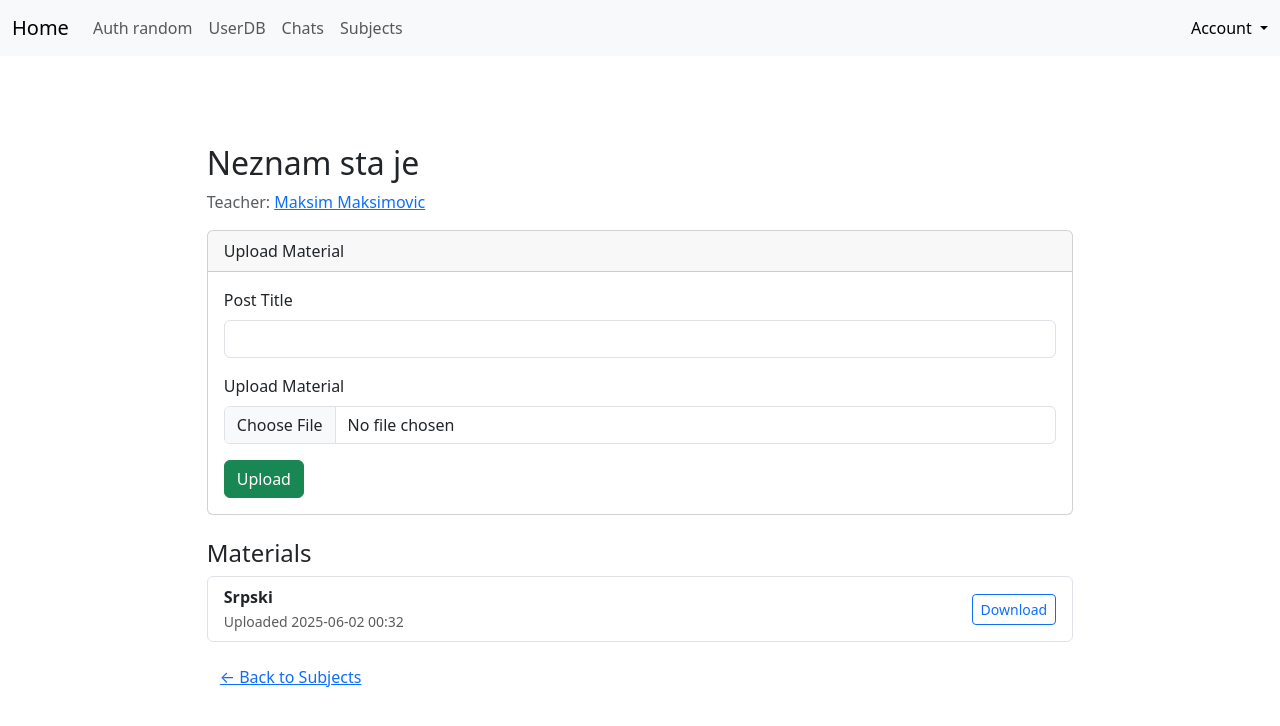
After one commit to AndMihalich/FlaskCollab, a Flask app: page /subjects/3 in a window 1280 px wide. The commit adds this page. Shown: the top 726 px of the page. Run offline with Flask 3, Linux system fonts and the light colour scheme; a user stored in the database is signed in; data comes from the database, SQL or seed files in the repository; both versions use the stored data as it was after the commit; some libraries are stand-ins or nearby versions.

Commit message:
add subjects

```diff
--- a/app/__init__.py
+++ b/app/__init__.py
@@ -21,4 +21,7 @@ def create_app(config='default'):
     from .messenger import messenger as messenger_blueprint
     app.register_blueprint(messenger_blueprint, url_prefix='/messenger')
 
+    from .subjects import subjects as subjects_blueprint
+    app.register_blueprint(subjects_blueprint, url_prefix='/subjects')
+
     return app
--- a/app/models.py
+++ b/app/models.py
@@ -112,6 +112,9 @@ class User(db.Model, UserMixin):
     def is_administrator(self):
         return self.can(Permission.ADMIN)
 
+    def is_professor(self):
+        return self.can(Permission.CREATE)
+
 
 class AnonymousUser(AnonymousUserMixin):
     def can(self, permissions):
@@ -175,3 +178,28 @@ class Message(db.Model):
 
     sender = db.relationship('User', backref='messages')
     room = db.relationship('ChatRoom', backref='messages')
+
+
+subject_students = db.Table('subject_students',
+    db.Column('user_id', db.Integer, db.ForeignKey('users.id')),
+    db.Column('subject_id', db.Integer, db.ForeignKey('subjects.id'))
+)
+
+class Subject(db.Model):
+    __tablename__ = 'subjects'
+    id = db.Column(db.Integer, primary_key=True)
+    name = db.Column(db.String(100), nullable=False)
+    code = db.Column(db.String(10), unique=True, nullable=False)
+    teacher_id = db.Column(db.Integer, db.ForeignKey('users.id'))
+
+    teacher = db.relationship('User', backref='taught_subjects', foreign_keys=[teacher_id])
+    students = db.relationship('User', secondary=subject_students, backref='subjects')
+    posts = db.relationship('SubjectPost', backref='subject', lazy='dynamic')
+
+class SubjectPost(db.Model):
+    __tablename__ = 'subject_posts'
+    id = db.Column(db.Integer, primary_key=True)
+    title = db.Column(db.String(100))
+    filename = db.Column(db.String(200))
+    subject_id = db.Column(db.Integer, db.ForeignKey('subjects.id'))
+    uploaded_at = db.Column(db.DateTime, default=datetime.now)
--- a/app/static/base_script.js
+++ b/app/static/base_script.js
@@ -36,3 +36,17 @@ document.addEventListener('DOMContentLoaded', function() {
         });
     }
 });
+
+document.addEventListener('DOMContentLoaded', function() {
+    var messages = document.getElementById('messages');
+    if (messages) {
+        messages.scrollTop = messages.scrollHeight;
+    }
+});
+
+window.addEventListener('DOMContentLoaded', function() {
+    var chatBottom = document.getElementById('chat-bottom');
+    if (chatBottom) {
+        chatBottom.scrollIntoView({ behavior: 'auto' });
+    }
+});
--- a/app/static/styles.css
+++ b/app/static/styles.css
@@ -27,6 +27,7 @@
     padding-right: 0.25rem;
   }
 }
+
 .center-form {
   display: flex;
   flex-direction: column;
@@ -80,6 +81,9 @@
   max-width: 60%;
   box-shadow: 0 2px 8px rgba(0,0,0,0.05);
   margin-left: 20%;
+  word-break: break-word;
+  overflow-wrap: break-word;
+  white-space: pre-line;
 }
 
 .message-other {
@@ -91,6 +95,9 @@
   max-width: 60%;
   box-shadow: 0 2px 8px rgba(0,0,0,0.05);
   margin-right: 20%;
+  word-break: break-word;
+  overflow-wrap: break-word;
+  white-space: pre-line;
 }
 
 @media (max-width: 600px) {
--- /dev/null
+++ b/app/subjects/__init__.py
@@ -0,0 +1,5 @@
+from flask import Blueprint
+
+subjects = Blueprint('subj', __name__)
+
+from . import views
--- /dev/null
+++ b/app/subjects/forms.py
@@ -0,0 +1,17 @@
+from flask_wtf import FlaskForm
+from wtforms import StringField, SubmitField, FileField
+from wtforms.validators import DataRequired
+from flask_wtf.file import FileRequired, FileAllowed
+
+class CreateSubjectForm(FlaskForm):
+    name = StringField('Subject Name', validators=[DataRequired()])
+    submit = SubmitField('Create Subject')
+
+class JoinSubjectForm(FlaskForm):
+    code = StringField('Subject Code', validators=[DataRequired()])
+    submit = SubmitField('Join Subject')
+
+class PostMaterialForm(FlaskForm):
+    title = StringField('Post Title', validators=[DataRequired()])
+    file = FileField('Upload Material', validators=[DataRequired()])
+    submit = SubmitField('Post')
--- /dev/null
+++ b/app/subjects/views.py
@@ -0,0 +1,72 @@
+from flask import Blueprint, render_template, redirect, url_for, flash, request
+from flask_login import login_required, current_user
+from .forms import JoinSubjectForm, CreateSubjectForm, PostMaterialForm
+from .. import db
+from ..models import Subject, User, subject_students, SubjectPost, Permission
+from . import subjects as subj
+import secrets, os
+from ..decorators import *
+
+UPLOAD_FOLDER = 'app/static/uploads'
+
+@subj.route('/')
+@login_required
+def subject_list():
+    subjects = Subject.query.filter((Subject.teacher == current_user) | (Subject.students.contains(current_user))).all()
+    return render_template('subj/subject_list.html', subjects=subjects)
+
+@subj.route('/create', methods=['GET', 'POST'])
+@login_required
+@permission_required(Permission.CREATE)
+def create_subject():
+    form = CreateSubjectForm()
+    if form.validate_on_submit():
+        code = secrets.token_hex(4)[:6].upper()
+        subject = Subject(name=form.name.data, teacher=current_user, code=code)
+        db.session.add(subject)
+        db.session.commit()
+        flash('Subject created!', 'success')
+        return redirect(url_for('subj.subject_list'))
+    return render_template('subj/create_subject.html', form=form)
+
+@subj.route('/join', methods=['GET', 'POST'])
+@login_required
+def join_subject():
+    form = JoinSubjectForm()
+    if form.validate_on_submit():
+        subject = Subject.query.filter_by(code=form.code.data.upper()).first()
+        if subject:
+            if current_user not in subject.students:
+                subject.students.append(current_user)
+                db.session.commit()
+                flash('Joined subject successfully!', 'success')
+            else:
+                flash('You are already in this subject.', 'info')
+        else:
+            flash('Invalid subject code.', 'danger')
+        return redirect(url_for('subj.subject_list'))
+    return render_template('subj/join_subject.html', form=form)
+
+@subj.route('/<int:subject_id>', methods=['GET', 'POST'])
+@login_required
+def subject_detail(subject_id):
+    subject = Subject.query.get_or_404(subject_id)
+    if current_user != subject.teacher and current_user not in subject.students:
+        flash('Access denied.', 'danger')
+        return redirect(url_for('subj.subject_list'))
+
+    form = PostMaterialForm()
+    if form.validate_on_submit() and current_user == subject.teacher:
+        file = form.file.data
+        filename = secrets.token_hex(4) + "_" + file.filename
+        path = os.path.join(UPLOAD_FOLDER, filename)
+        file.save(path)
+
+        post = SubjectPost(title=form.title.data, filename=filename, subject=subject)
+        db.session.add(post)
+        db.session.commit()
+        flash('Material posted!', 'success')
+        return redirect(url_for('subj.subject_detail', subject_id=subject.id))
+
+    posts = subject.posts.order_by(SubjectPost.uploaded_at.desc()).all()
+    return render_template('subj/subject_detail.html', subject=subject, posts=posts, form=form)
--- a/app/templates/base.html
+++ b/app/templates/base.html
@@ -24,6 +24,9 @@
           </li>
           <li class="nav-item">
             <a class="nav-link" aria-current="page" href="{{ url_for("mess.chats") }}">Chats</a>
+          </li>
+          <li class="nav-item">
+            <a class="nav-link" aria-current="page" href="{{ url_for("subj.subject_list") }}">Subjects</a>
           </li>
         </ul>
         <span class="navbar-text ms-auto">
--- a/app/templates/mess/chat_room.html
+++ b/app/templates/mess/chat_room.html
@@ -28,6 +28,7 @@
     {% endif %}
   {% endfor %}
 </div>
+<div id="chat-bottom"></div>
 
 <div class="site-container">
   <form method="POST" class="sticky-chat-form">
--- /dev/null
+++ b/app/templates/subj/subject_detail.html
@@ -0,0 +1,56 @@
+{% extends "base.html" %}
+
+{% block title %}{{subject.name}}{% endblock %}
+
+{% block page_content %}
+<div class="container mt-4">
+  <h2>{{ subject.name }}</h2>
+
+  <p class="text-muted">
+  Teacher: <a href="{{ url_for('main.userdb_user', username=subject.teacher.username) }}">
+    {{ subject.teacher.first_name }} {{ subject.teacher.last_name }}
+  </a>
+</p>
+
+  {% if current_user.id == subject.teacher_id %}
+    <div class="card mb-4">
+      <div class="card-header">Upload Material</div>
+      <div class="card-body">
+        <form method="POST" enctype="multipart/form-data">
+          {{ form.hidden_tag() }}
+          <div class="mb-3">
+            {{ form.title.label(class_="form-label") }}
+            {{ form.title(class_="form-control") }}
+          </div>
+          <div class="mb-3">
+            {{ form.file.label(class_="form-label") }}
+            {{ form.file(class_="form-control") }}
+          </div>
+          <button type="submit" class="btn btn-success">Upload</button>
+        </form>
+      </div>
+    </div>
+  {% endif %}
+
+  <h4>Materials</h4>
+  {% if posts %}
+    <ul class="list-group">
+      {% for post in posts %}
+        <li class="list-group-item d-flex justify-content-between align-items-center">
+          <div>
+            <strong>{{ post.title }}</strong><br>
+            <small class="text-muted">Uploaded {{ post.uploaded_at.strftime('%Y-%m-%d %H:%M') }}</small>
+          </div>
+          <a href="{{ url_for('static', filename='uploads/' + post.filename) }}" class="btn btn-sm btn-outline-primary" download>
+            Download
+          </a>
+        </li>
+      {% endfor %}
+    </ul>
+  {% else %}
+    <p>No materials uploaded yet.</p>
+  {% endif %}
+
+  <a href="{{ url_for('subj.subject_list') }}" class="btn btn-link mt-3">← Back to Subjects</a>
+</div>
+{% endblock %}
```
Also changed, not shown: app/templates/subj/create_subject.html (added, +20 -0 lines), app/templates/subj/join_subject.html (added, +19 -0 lines), app/templates/subj/subject_list.html (added, +38 -0 lines), data.sqlite, 1 other file.
